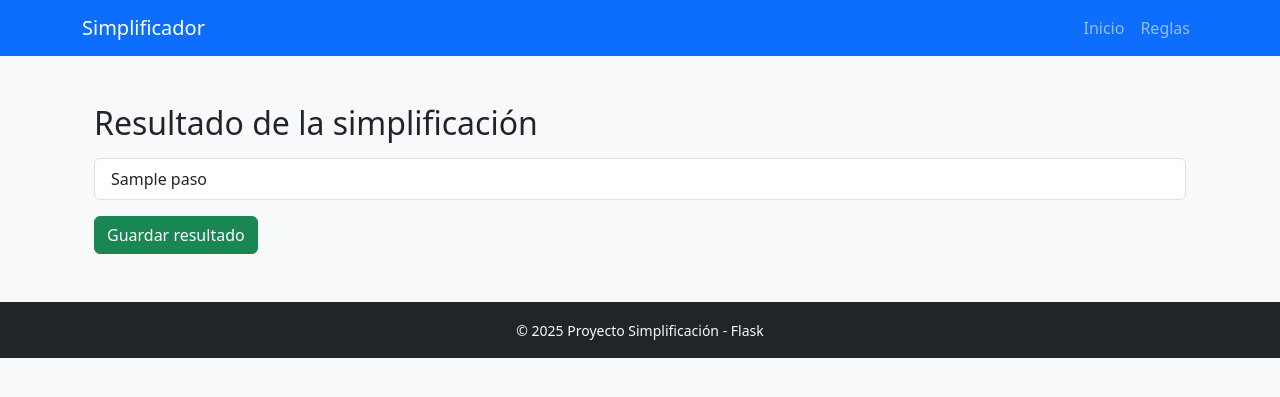
After one commit to Leonor-Rosales/SimplificadorVirtual, a Flask app: template app/templates/resultado.html in a window 1280 px wide. The commit adds this page. Shown: the top 397 px of the page. Run offline with Flask 3, Linux system fonts and the light colour scheme; the template is opened without the code that fills it: most values are stand-ins (such as "Sample title", 1, 10 or a date in 2020).

Commit message:
se agrego un boton de guardar despeus de simplificar (.txt)

```diff
--- a/app/__init__.py
+++ b/app/__init__.py
@@ -1,9 +1,7 @@
 from flask import Flask
+from .routes import routes
 
 def create_app():
     app = Flask(__name__)
-
-    from .routes import main
-    app.register_blueprint(main)
-
+    app.register_blueprint(routes)
     return app
--- a/app/templates/base.html
+++ b/app/templates/base.html
@@ -11,14 +11,14 @@
 <!-- NAVBAR -->
 <nav class="navbar navbar-expand-lg navbar-dark bg-primary">
     <div class="container">
-        <a class="navbar-brand" href="{{ url_for('main.index') }}">Simplificador</a>
+        <a class="navbar-brand" href="{{ url_for('routes.index') }}">Simplificador</a>
         <button class="navbar-toggler" type="button" data-bs-toggle="collapse" data-bs-target="#navbarNav">
             <span class="navbar-toggler-icon"></span>
         </button>
         <div class="collapse navbar-collapse" id="navbarNav">
             <ul class="navbar-nav ms-auto">
-                <li class="nav-item"><a class="nav-link" href="{{ url_for('main.index') }}">Inicio</a></li>
-                <li class="nav-item"><a class="nav-link" href="{{ url_for('main.reglas') }}">Reglas</a></li>
+                <li class="nav-item"><a class="nav-link" href="{{ url_for('routes.index') }}">Inicio</a></li>
+                <li class="nav-item"><a class="nav-link" href="{{ url_for('routes.reglas') }}">Reglas</a></li>
             </ul>
         </div>
     </div>
--- a/app/templates/index.html
+++ b/app/templates/index.html
@@ -28,6 +28,12 @@
                         <li class="list-group-item">{{ paso }}</li>
                     {% endfor %}
                 </ol>
+
+                <!-- Botón para guardar el resultado -->
+                <form method="POST" action="{{ url_for('routes.guardar') }}">
+                    <input type="hidden" name="pasos" value="{{ pasos | join('\n') }}">
+                    <button type="submit" class="btn btn-success mt-3">Guardar resultado</button>
+                </form>
             {% endif %}
         </div>
     </div>
--- /dev/null
+++ b/app/templates/resultado.html
@@ -0,0 +1,21 @@
+{% extends "base.html" %}
+
+{% block title %}Resultado{% endblock %}
+
+{% block content %}
+<div class="container mt-4">
+    <h2>Resultado de la simplificación</h2>
+
+    <ul class="list-group mt-3">
+        {% for paso in pasos %}
+            <li class="list-group-item">{{ paso }}</li>
+        {% endfor %}
+    </ul>
+
+    <!-- Guardar resultado -->
+    <form method="POST" action="{{ url_for('routes.guardar') }}">
+        <input type="hidden" name="pasos" value="{{ pasos | join('\n') }}">
+        <button type="submit" class="btn btn-success mt-3">Guardar resultado</button>
+    </form>
+</div>
+{% endblock %}
```
Also changed, not shown: app/routes.py (+40 -7 lines).
